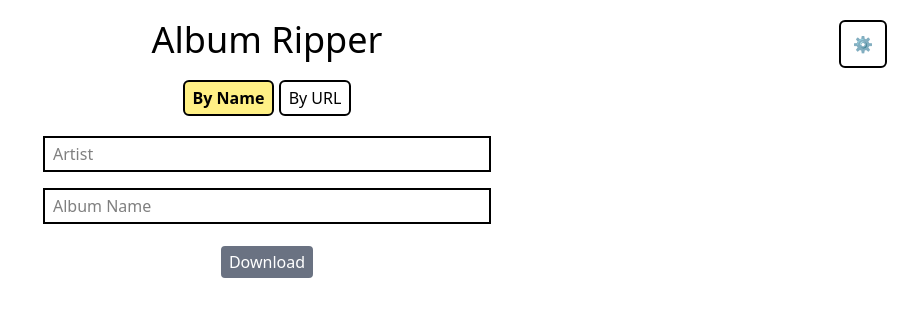
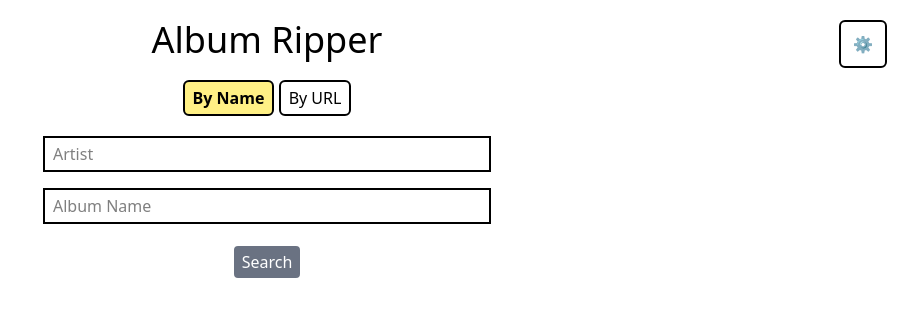
Before and after one commit to oixel/AlbumRipper, a SvelteKit app: page / in a window 1280 px wide. Shown: the top 316 px of the page, without its empty margins (373-1280 px from the left). Built offline with nearby package versions, Linux system fonts and the light colour scheme.

Commit message:
list query results

```diff
--- /dev/null
+++ b/src/lib/classes/Album.ts
@@ -0,0 +1,12 @@
+import type { Song } from "./Song";
+
+export class Album {
+    name: string = '';
+    tracklist: Array<Song> = [];
+    coverURL: string = '';
+
+    constructor(name: string, coverURL: string) {
+        this.name = name;
+        this.coverURL = coverURL;
+    }
+}
--- /dev/null
+++ b/src/lib/classes/Song.ts
@@ -0,0 +1,14 @@
+export class Song {
+    name: string = '';
+    artist: string = '';
+    trackNumber: number = 0;
+    duration: number = 0;
+
+    constructor(name: string, trackNumber: number, duration: number) {
+        this.name = name;
+        this.artist = '';
+
+        this.trackNumber = trackNumber;
+        this.duration = duration;
+    }
+}
--- /dev/null
+++ b/src/lib/components/TrackEntry.svelte
@@ -0,0 +1,7 @@
+<script lang="ts">
+	let { name, trackNumber, duration } = $props();
+</script>
+
+<div class="ml-4 flex gap-2">
+	<p><b>Track #{trackNumber}</b> - {name}</p>
+</div>
--- a/src/lib/interfaces/Song.ts
+++ /dev/null
@@ -1,4 +0,0 @@
-export interface Song {
-    name: string;
-    duration: number;
-}
--- a/src/routes/+page.svelte
+++ b/src/routes/+page.svelte
@@ -1,5 +1,7 @@
 <script lang="ts">
-	import type { Album } from '$lib/interfaces/Album';
+	import { Album } from '$lib/classes/Album';
+	import { Song } from '$lib/classes/Song';
+	import TrackEntry from '$lib/components/TrackEntry.svelte';
 
 	let settingsOpen = false;
 	let revealToken = false;
@@ -9,6 +11,7 @@
 	let searchByName = true;
 	let artistName = '';
 	let albumName = '';
+	let album: Album | null = null;
 
 	let url = '';
 	let loading = false;
@@ -16,13 +19,10 @@
 	let message = '';
 
 	async function getMusicBrainzMetadata() {
-		console.log('Reached');
 		const idSearchURL = `https://musicbrainz.org/ws/2/release/?query=artist:"${artistName}" AND release:"${albumName}"&fmt=json`;
 
 		const idSearchResponse = await fetch(idSearchURL);
 		const idSearchData = await idSearchResponse.json();
-
-		console.log('Reached 2');
 
 		if (idSearchData.releases && idSearchData.releases.length > 0) {
 			const id = idSearchData.releases[0].id;
@@ -33,25 +33,39 @@
 			const dataSearchResponse = await fetch(dataSearchURL);
 			const data = await dataSearchResponse.json();
 
-			console.log('Reached 3');
+			if (data.media && data.media.length > 0) {
+				let coverURL = `https://coverartarchive.org/release/${id}/front`;
+				const coverResponse = await fetch(coverURL);
 
-			if (data.media && data.media.length > 0) {
-				let album: Album;
+				// Overwrite cover URL with unknown album cover image
+				if (!coverResponse.ok) {
+					console.log('No album cover found...');
+				} else {
+					console.log('Cover URL:', coverURL);
+				}
+
+				album = new Album(idSearchData.releases[0].title, coverURL);
 
 				const tracklist = data.media[0].tracks;
 
-				console.log('Media Data:', data.media);
-				console.log('Tracklist Data:', data.media[0].tracks);
-
 				// Loop through all songs in the tracklist and fille the album object with data
 				for (let track of tracklist) {
-					console.log(track.title);
+					let newSong: Song = new Song(
+						track.recording.title,
+						track.position,
+						track.recording.length
+					);
+
+					album.tracklist.push(newSong);
+
+					console.log(newSong);
 				}
 			} else {
 				console.log('Album data not found.');
 			}
 		} else {
-			console.log('ID not found.');
+			error = true;
+			message = `Album "${albumName}" by "${artistName}" not found. Please try again!`;
 		}
 
 		//
@@ -105,7 +119,13 @@
 		console.log(message);
 	}
 
-	async function downloadByName() {
+	async function searchByNameAndArtist() {
+		album = null;
+		error = false;
+		message = '';
+
+		loading = true;
+
 		try {
 			// if (!accessToken) {
 			// 	error = true;
@@ -113,7 +133,12 @@
 			// 	return;
 			// }
 			getMusicBrainzMetadata();
-		} catch (error) {}
+		} catch (error) {
+			error = true;
+			message = `ERROR while searching by name and artist: ${error}.`;
+		} finally {
+			loading = false;
+		}
 	}
 
 	// Downloads either playlist or single song based on URL passed in
@@ -156,12 +181,6 @@
 			</button>
 		</div>
 
-		{#if !searchByName}
-			<p class="text-center italic">
-				Use <u>YouTube Music</u> URL for proper metadata
-			</p>
-		{/if}
-
 		{#if searchByName}
 			<div class="flex flex-col justify-center gap-4">
 				<input
@@ -175,28 +194,55 @@
 					class="w-full max-w-md self-center border-2 py-1 pl-2"
 				/>
 			</div>
+
+			<button
+				onclick={() => {
+					searchByNameAndArtist();
+				}}
+				disabled={loading || (searchByName && (!artistName || !albumName))}
+				class="mx-auto max-w-32 bg-black text-white not-disabled:hover:font-bold not-disabled:hover:text-black disabled:cursor-not-allowed disabled:bg-gray-500"
+			>
+				{loading ? 'Searching...' : 'Search'}
+			</button>
+
+			{#if album}
+				<h2 class="mx-auto font-bold">Tracklist:</h2>
+				<div class="mx-auto max-h-64 w-fit max-w-xl overflow-auto rounded-md border-2 px-4">
+					{#each album.tracklist as track}
+						<TrackEntry
+							name={track.name}
+							trackNumber={track.trackNumber}
+							duration={track.duration}
+						/>
+					{/each}
+				</div>
+			{/if}
 		{:else}
+			<p class="text-center italic">
+				Use <u>YouTube Music</u> URL for proper metadata
+			</p>
+
 			<input
 				bind:value={url}
 				placeholder="YouTube Playlist/Song URL"
 				class="w-full max-w-lg self-center border-2 py-1 pl-2"
 			/>
-		{/if}
 
 			<button
 				onclick={() => {
-				searchByName ? downloadByName() : downloadByURL();
+					downloadByURL();
 				}}
-			disabled={loading || (!searchByName && !url) || (searchByName && (!artistName || !albumName))}
+				disabled={loading || (!searchByName && !url)}
 				class="mx-auto max-w-32 bg-black text-white not-disabled:hover:font-bold not-disabled:hover:text-black disabled:cursor-not-allowed disabled:bg-gray-500"
 			>
 				{loading ? 'Downloading...' : 'Download'}
 			</button>
+		{/if}
 
 		{#if message}<p class="{error ? 'text-red-500' : 'text-green-500'} italic">{message}</p>{/if}
 	{:else}
 		<label for="token-input" class="self-center font-bold">MusicBrainz API Access Token</label>
-		<div class="flex w-full max-w-full justify-center gap-5 self-center">
+		<div class="flex max-h-fit w-full max-w-full justify-center gap-5 self-center">
 			<input
 				name="token-input"
 				bind:value={accessToken}
```
Also changed, not shown: src/lib/interfaces/Album.ts (deleted, +0 -9 lines). Lines whose indentation alone changed are shown as unchanged.
